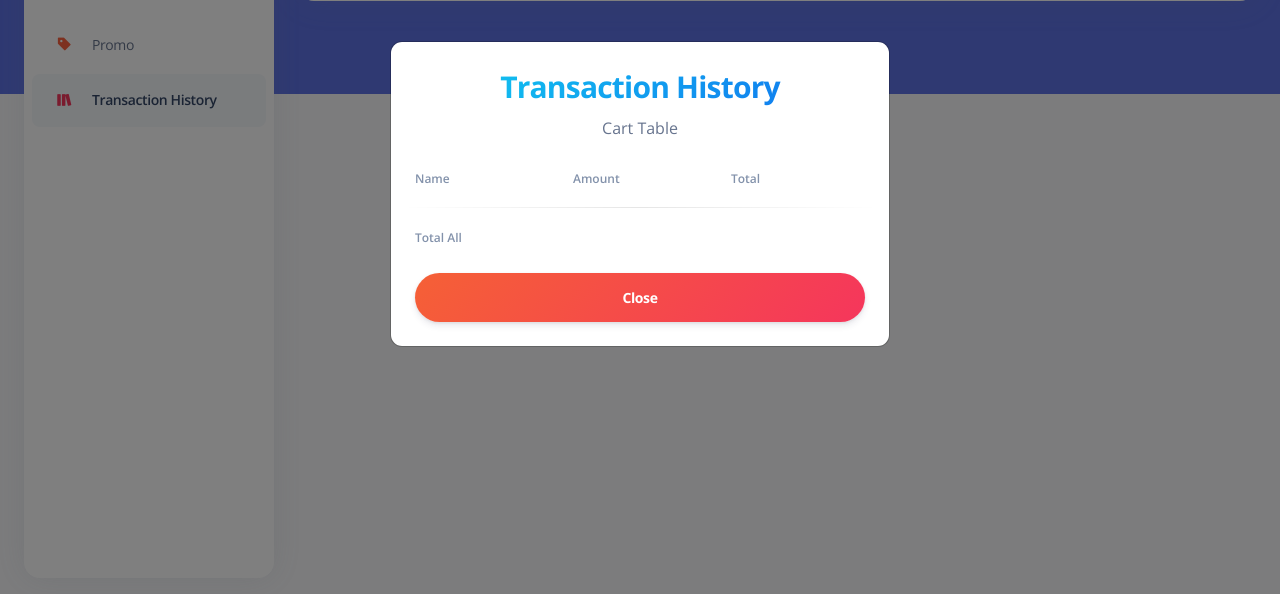
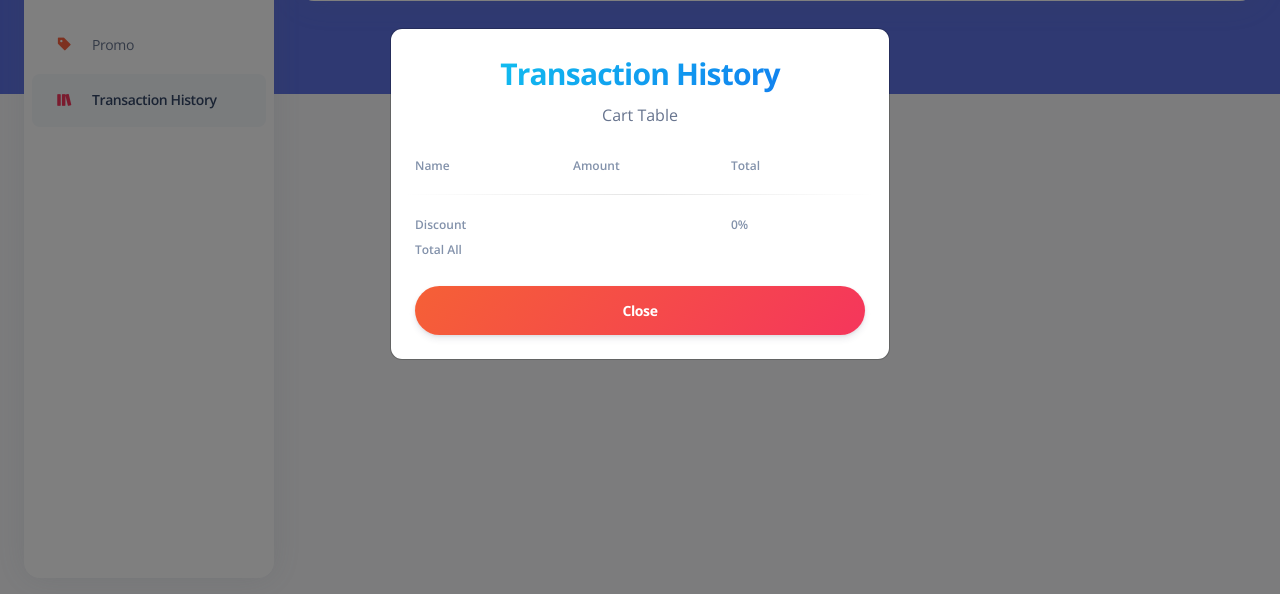
Before and after one commit to rizkifadilla/eCashier, a Flask app: template templates/transaction_history_details_modal.html in a window 1280 px wide. Shown: the part 206-800 px from the top of the page. Run offline with Flask 2, Linux system fonts and the light colour scheme; the template is opened without the code that fills it, so the values that code supplies are empty; some libraries are stand-ins or nearby versions.

Commit message:
update: history transaction

```diff
--- a/app.py
+++ b/app.py
@@ -229,10 +229,14 @@ def transaction_history_details_modal(transaction_id):
     data = cur.fetchall()
     cur.execute("SELECT cart_table.id, product_table.id, product_table.stock, product_table.name,cart_table.purchase_amount,cart_table.total,cart_table.transaction_id FROM cart_table, product_table WHERE cart_table.product_id = product_table.id AND cart_table.transaction_id = %s",[transaction_id])
     data_cart = cur.fetchall()
-    cur.execute("SELECT SUM(cart_table.total) as total_all FROM cart_table, product_table WHERE cart_table.product_id = product_table.id AND cart_table.transaction_id = %s",[transaction_id])
+    cur.execute("SELECT * FROM transaction_table WHERE transaction_id = %s", [transaction_id])
     total_all = cur.fetchall()
+    total_all_array = np.asarray(total_all)
+    promo_code = total_all_array[0][3]
+    cur.execute("SELECT * FROM promo_table WHERE voucher_code = %s", [promo_code])
+    discount = cur.fetchall()
     cur.close()
-    return render_template('transaction_history_details_modal.html', transaction_historys = data, carts = data_cart, total_all = total_all)
+    return render_template('transaction_history_details_modal.html', transaction_historys = data, carts = data_cart, total_all = total_all, discount = discount)
 
 
 if __name__ == '__main__':
--- a/templates/transaction.html
+++ b/templates/transaction.html
@@ -305,6 +305,7 @@
                                                                 </div>
                                                                 <div id="parent_total_payment">
                                                                     <center id="total_payment">
+                                                                        <input type="hidden" name="promo_value" value="">
                                                                         <p>Total Payment</p>
                                                                         <h3>Rp. {% if total_all[0].0 %}{{ "{:,}".format(total_all[0].0) }}{% endif %}</h3>
                                                                     </center>
--- a/templates/transaction_history_details_modal.html
+++ b/templates/transaction_history_details_modal.html
@@ -31,13 +31,27 @@
                             <hr class="horizontal dark mt-3">
                             <div class="col-8">
                                 <span class="text-secondary text-xs font-weight-bold">
+                                    Discount
+                                </span>
+                            </div>
+                            <div class="col-4">
+                                <span class="text-secondary text-xs font-weight-bold">
+                                    {% if discount %}
+                                    {{ "{:,}".format(discount[0].3) }}%
+                                    {% else %}
+                                    0%
+                                    {% endif %}
+                                </span>
+                            </div>
+                            <div class="col-8">
+                                <span class="text-secondary text-xs font-weight-bold">
                                     Total All
                                 </span>
                             </div>
                             <div class="col-4">
                                 <span class="text-secondary text-xs font-weight-bold">
-                                    {% if total_all[0].0 %}
-                                    {{ "{:,}".format(total_all[0].0) }}
+                                    {% if total_all[0].2 %}
+                                    {{ "{:,}".format(total_all[0].2) }}
                                     {% endif %}
                                 </span>
                             </div>
--- a/templates/transaction_modal.html
+++ b/templates/transaction_modal.html
@@ -23,9 +23,9 @@
                             <div class="col-1">:</div>
                             <div class="col-6">Rp. {{ data_detail_payment.money_received }}</div><br>
                             <center>
-                                <div class="col-12">
+                                <div class="col-12 mt-5">
                                     <p>Change</p>
-                                    <h3>Rp. {{ data_detail_payment.change }}</h3>
+                                    <h3 style="margin-top: -20px;">Rp. {{ data_detail_payment.change }}</h3>
                                 </div>
                             </center>
                         </div>
```
